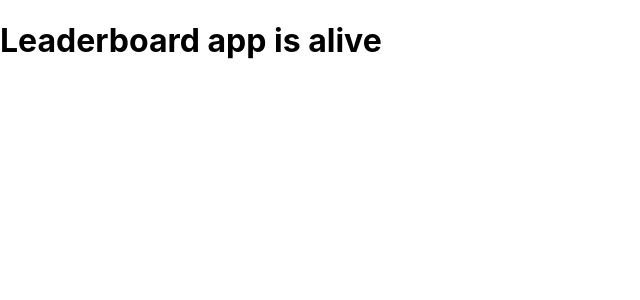
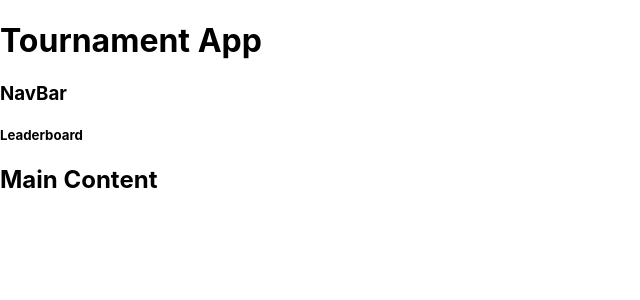
Before and after one commit to Simon2591990/Leaderboard-app, a React (Create React App) app in the folder frontend/: page / in a window 1280 px wide. Shown: the top 300 px of the page, without its empty margins (0-640 px from the left). Built offline with nearby package versions, Linux system fonts and the light colour scheme.

Commit message:
main components and containers displayed in app

```diff
--- a/frontend/src/App.js
+++ b/frontend/src/App.js
@@ -1,9 +1,18 @@
 import React from 'react';
 import './App.css';
+import Header from './components/Header';
+import Leaderboard from './components/Leaderboard';
+import NavBar from './components/NavBar';
+import MainContent from './containers/MainContent';
 
 function App() {
   return (
-    <h1>Leaderboard app is alive</h1>
+    <>
+      <Header title="Tournament App"/>
+      <NavBar/>
+      <Leaderboard/>
+      <MainContent/>
+    </>
   );
 }
 
--- /dev/null
+++ b/frontend/src/components/Header.js
@@ -0,0 +1,9 @@
+import React from "react"
+
+const Header = ({title}) => {
+    return(
+        <h1>{title}</h1>
+    )
+}
+
+export default Header
--- /dev/null
+++ b/frontend/src/components/Leaderboard.js
@@ -0,0 +1,9 @@
+import React from 'react';
+
+const Leaderboard = () => {
+    return(
+        <h5>Leaderboard</h5>
+    )
+}
+
+export default Leaderboard;
--- /dev/null
+++ b/frontend/src/components/NavBar.js
@@ -0,0 +1,11 @@
+import React from 'react';
+
+
+const NavBar = () => {
+    return(
+        <h3>NavBar</h3>
+    )
+}
+
+
+export default NavBar;
--- /dev/null
+++ b/frontend/src/containers/MainContent.js
@@ -0,0 +1,9 @@
+import React from 'react';
+
+const MainContent = () => {
+    return(
+        <h2>Main Content</h2>
+    )
+}
+
+export default MainContent
```
